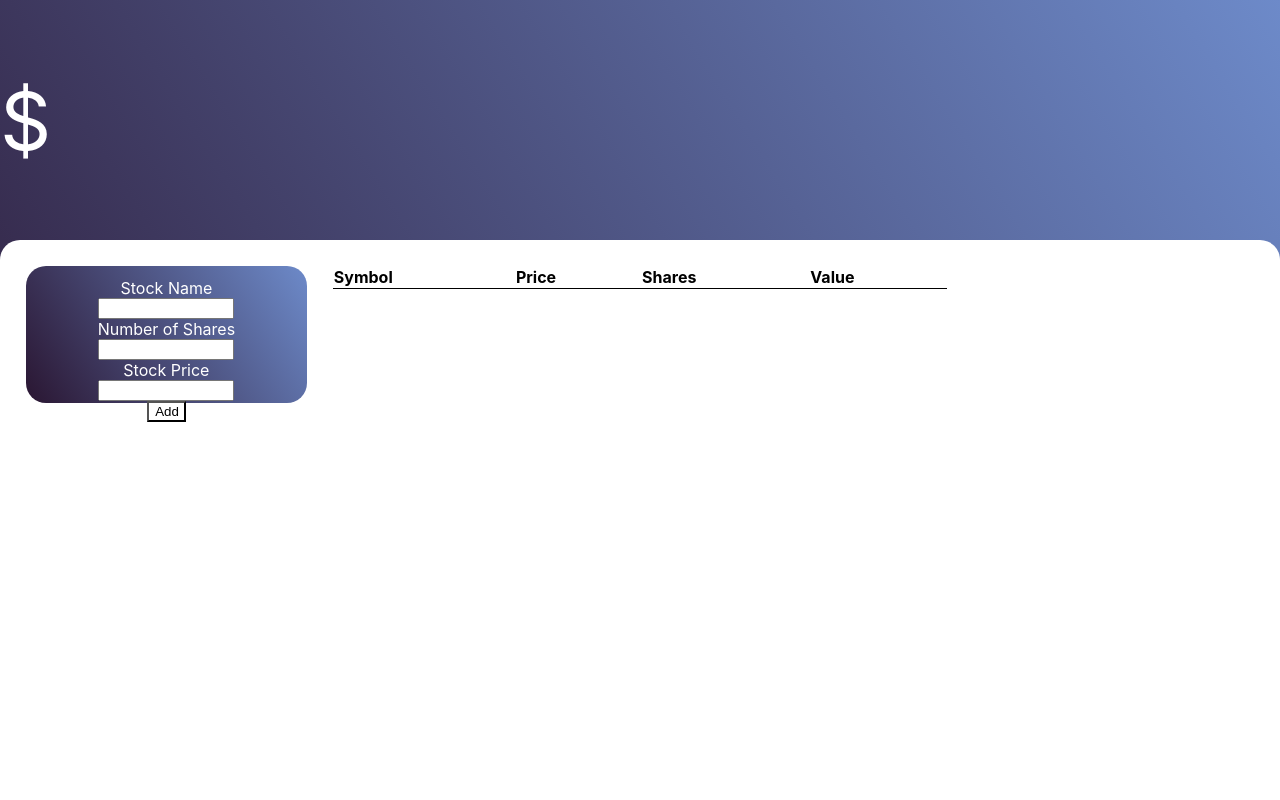
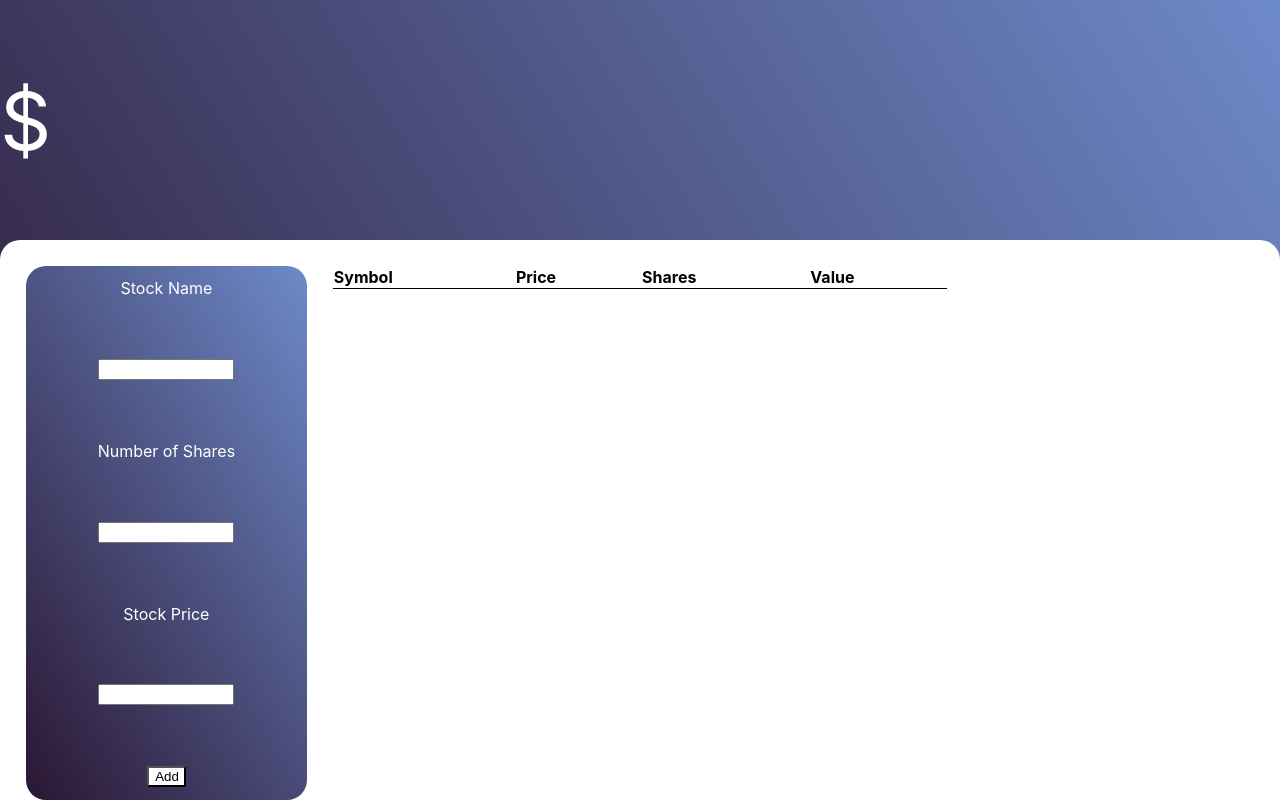
Before and after one commit to Stefan-RR/stock-portfolio-tracker, a React (Create React App) app: page / in a window 1280 px wide. Built offline with nearby package versions, Linux system fonts and the light colour scheme.

Commit message:
Update App.css

```diff
--- a/src/App.css
+++ b/src/App.css
@@ -30,14 +30,14 @@ html {
     display: flex;
     flex-direction: column;
     width: 20%;
-    height: 20%;
+    height: auto;
     margin-top: 2%;
     margin-left: 2%;
     padding: 1%;
     border-radius: 20px;
     color: white;
+    justify-content: space-between;
     align-items: center;
-    justify-content: space-between;
     background: rgb(42,22,50);
     background: linear-gradient(58deg, rgba(42,22,50,1) 0%, rgba(109,138,201,1) 100%);
 }
```
